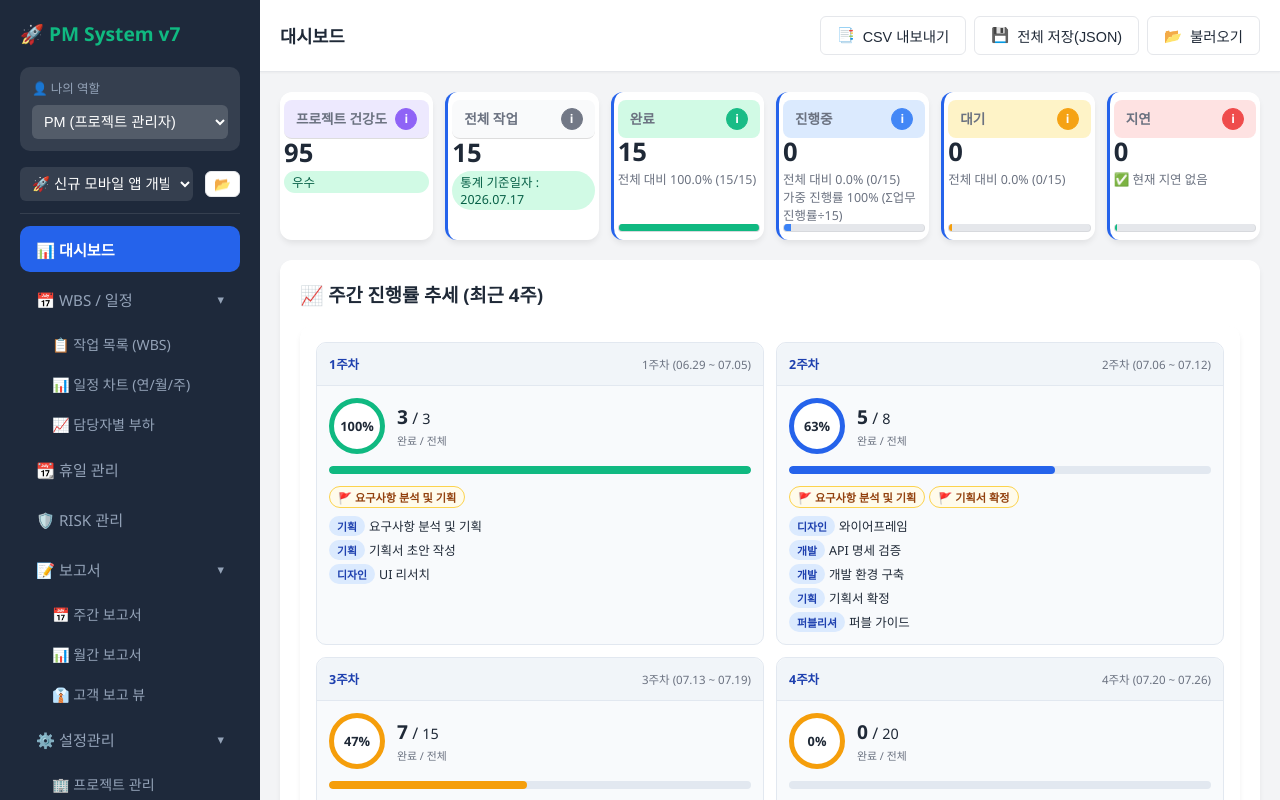
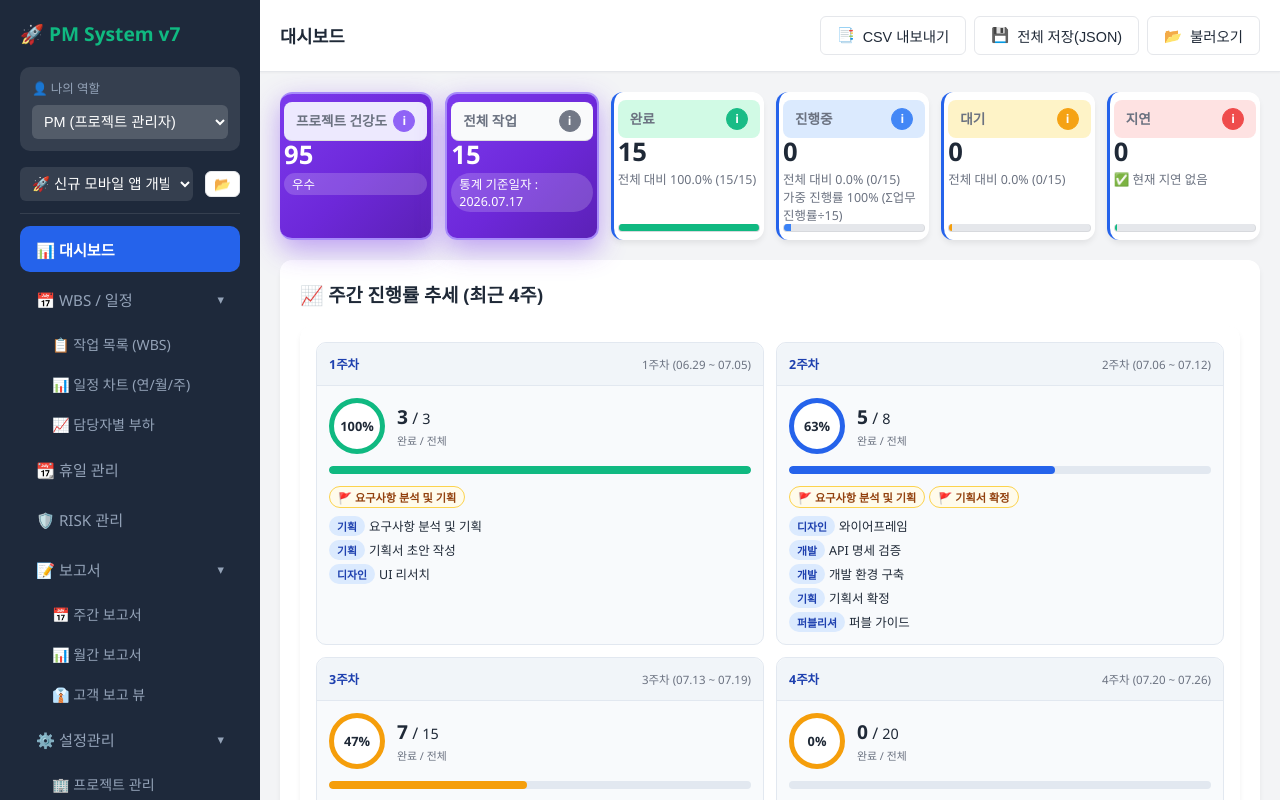
Before and after one commit to bkmfree/bkmfree.github.io, a website: page index.html in a window 1280 px wide. Drawn offline with Linux system fonts and the light colour scheme.

Commit message:
핵심 카드(프로젝트 건강도, 전체작업) 배경 차별화 - 보라 그라데이션

```diff
--- a/common/css/main.css
+++ b/common/css/main.css
@@ -297,6 +297,21 @@ body {
   flex-direction: column;
   position: relative;
 }
+/* 핵심 카드 차별화: 프로젝트 건강도 + 전체 작업 */
+.stat-card.key-card {
+  background: linear-gradient(135deg, #7c3aed 0%, #6d28d9 55%, #5b21b6 100%);
+  border: 2px solid #a78bfa;
+  box-shadow: 0 10px 28px rgba(124, 58, 237, 0.45);
+}
+.stat-card.key-card .stat-label { color: rgba(255, 255, 255, 0.92); }
+.stat-card.key-card .stat-value { color: #fff !important; }
+.stat-card.key-card .stat-sub { color: rgba(255, 255, 255, 0.85); }
+.stat-card.key-card .stat-sub.success {
+  background: rgba(255, 255, 255, 0.18);
+  color: #fff;
+}
+.stat-card.key-card .stat-label-row { color: #fff; }
+.stat-card.key-card .stat-help-icon { color: #fff; }
 .stat-card .stat-label {
   font-size: 0.8rem;
   color: inherit;
--- a/modules/dashboard/dashboard.js
+++ b/modules/dashboard/dashboard.js
@@ -62,7 +62,7 @@
                     : 0;
 
                 const html = `
-                    <div class="stat-card health health-score-card" style="display:flex; flex-direction:column; min-height:130px; background:#fff;">
+                    <div class="stat-card health health-score-card key-card" style="display:flex; flex-direction:column; min-height:130px;">
                         <div class="stat-label-row health-header">
                             <span class="stat-label-text">프로젝트 건강도</span>
                             <div class="stat-help-wrap">
@@ -74,7 +74,7 @@
                         <div class="stat-sub success">${healthLevel.label}</div>
                     </div>
 
-                    <div class="stat-card" style="display:flex; flex-direction:column; min-height:130px;"">
+                    <div class="stat-card key-card" style="display:flex; flex-direction:column; min-height:130px;"">
                         <div class="stat-label-row gray-header">
                             <span class="stat-label-text">전체 작업</span>
                             <div class="stat-help-wrap">
```
